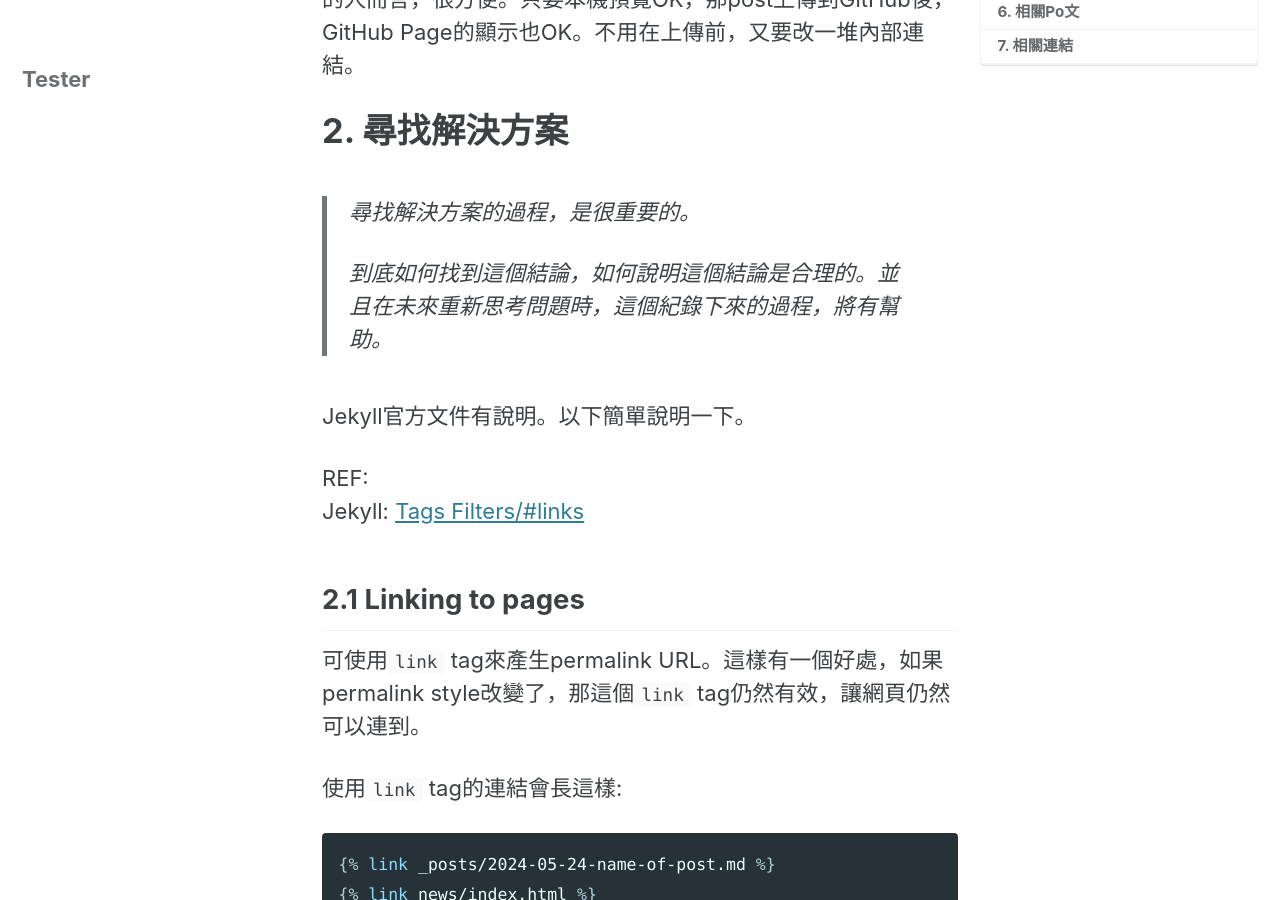
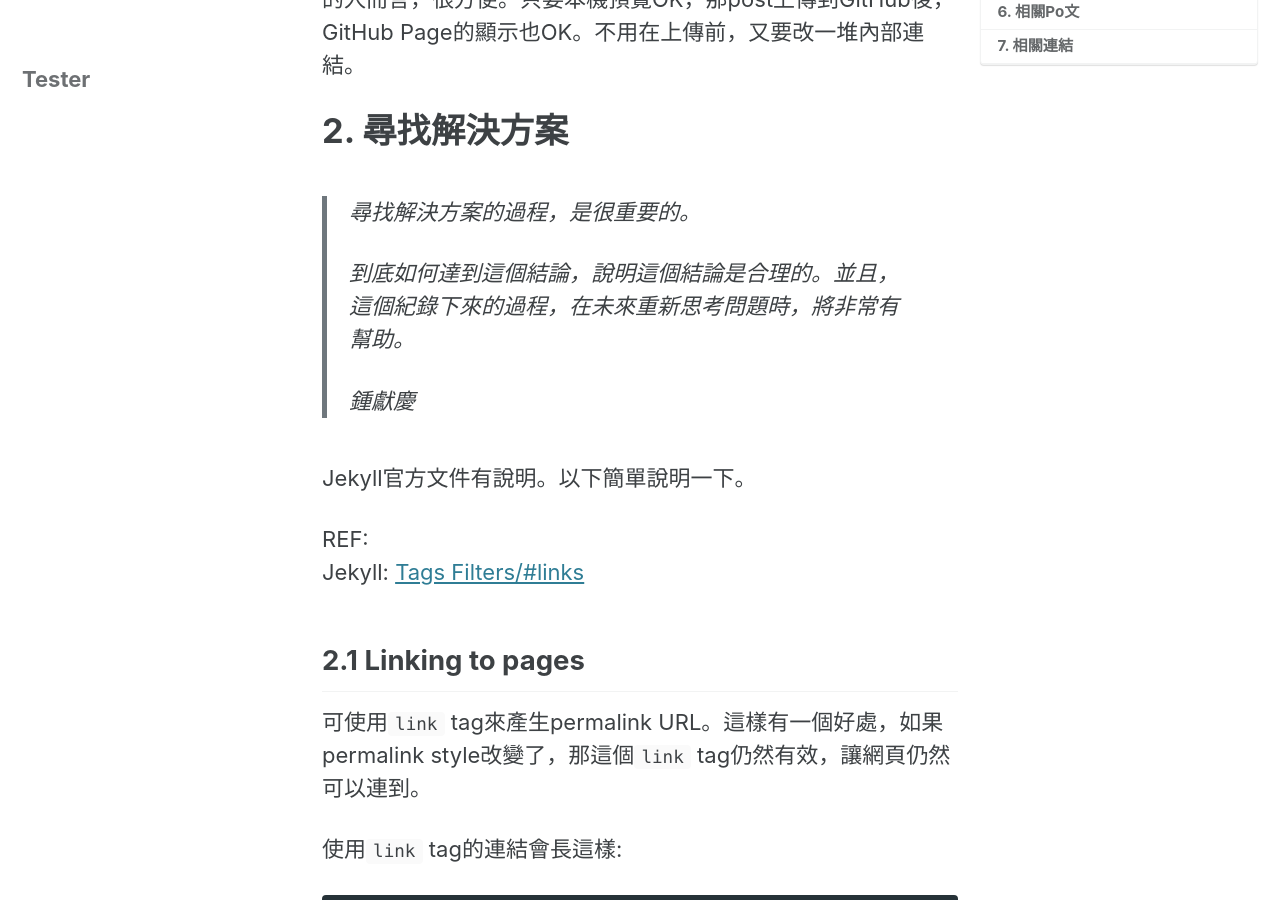
Before and after one commit to HsienChing/GitHubPageTest, a Jekyll site: the page built from _posts/2024-05-23-How-to-Link-Posts-pages-files-in-Jekyll-Generated-Website.md, in a window 1280 px wide and 900 px high, scrolled down 837 px. Built offline with Jekyll 4.4.1, drawn with Linux system fonts in a browser that asks for light colours; cached includes are drawn as plain includes.

Commit message:
Update post

```diff
--- a/_posts/2024-05-23-How-to-Link-Posts-pages-files-in-Jekyll-Generated-Website.md
+++ b/_posts/2024-05-23-How-to-Link-Posts-pages-files-in-Jekyll-Generated-Website.md
@@ -37,7 +37,9 @@ NOTE: 如果不要連結到章節，請刪除`#section-2`即可。
 
 > 尋找解決方案的過程，是很重要的。
 >
-> 到底如何找到這個結論，如何說明這個結論是合理的。並且在未來重新思考問題時，這個紀錄下來的過程，將有幫助。
+> 到底如何達到這個結論，說明這個結論是合理的。並且，這個紀錄下來的過程，在未來重新思考問題時，將非常有幫助。
+>
+> 鍾獻慶
 
 Jekyll官方文件有說明。以下簡單說明一下。
 
```
